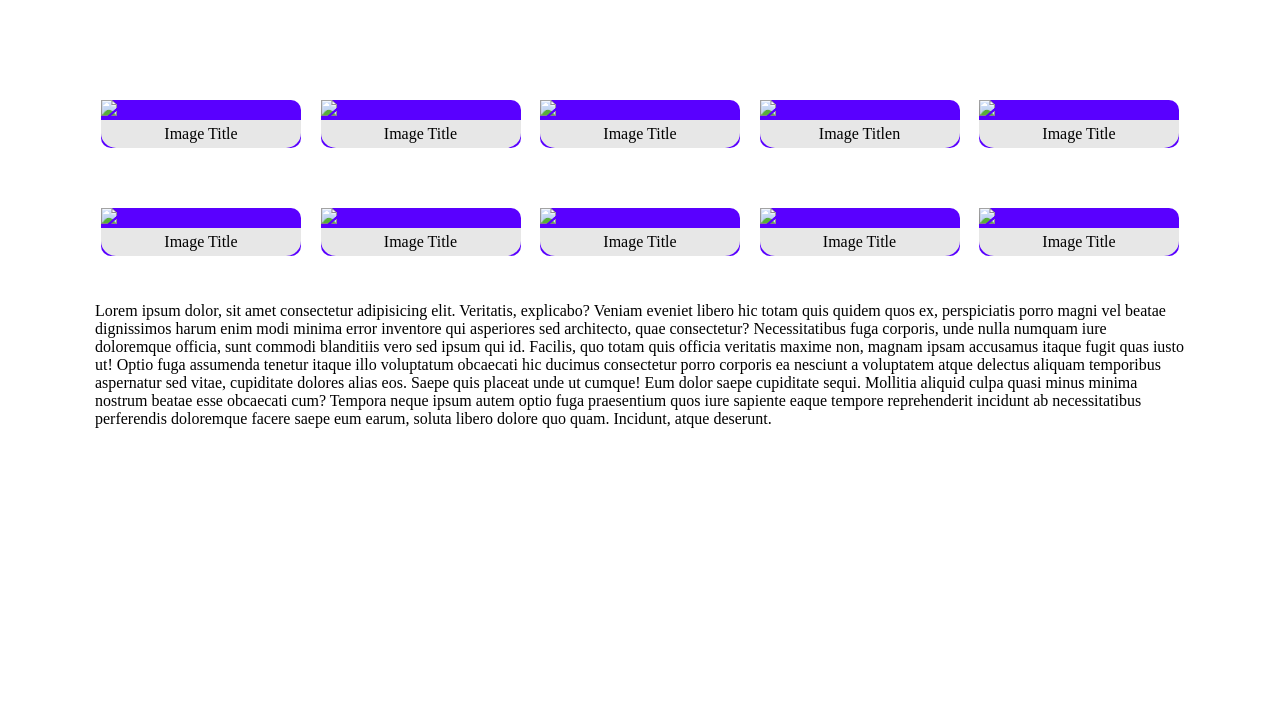
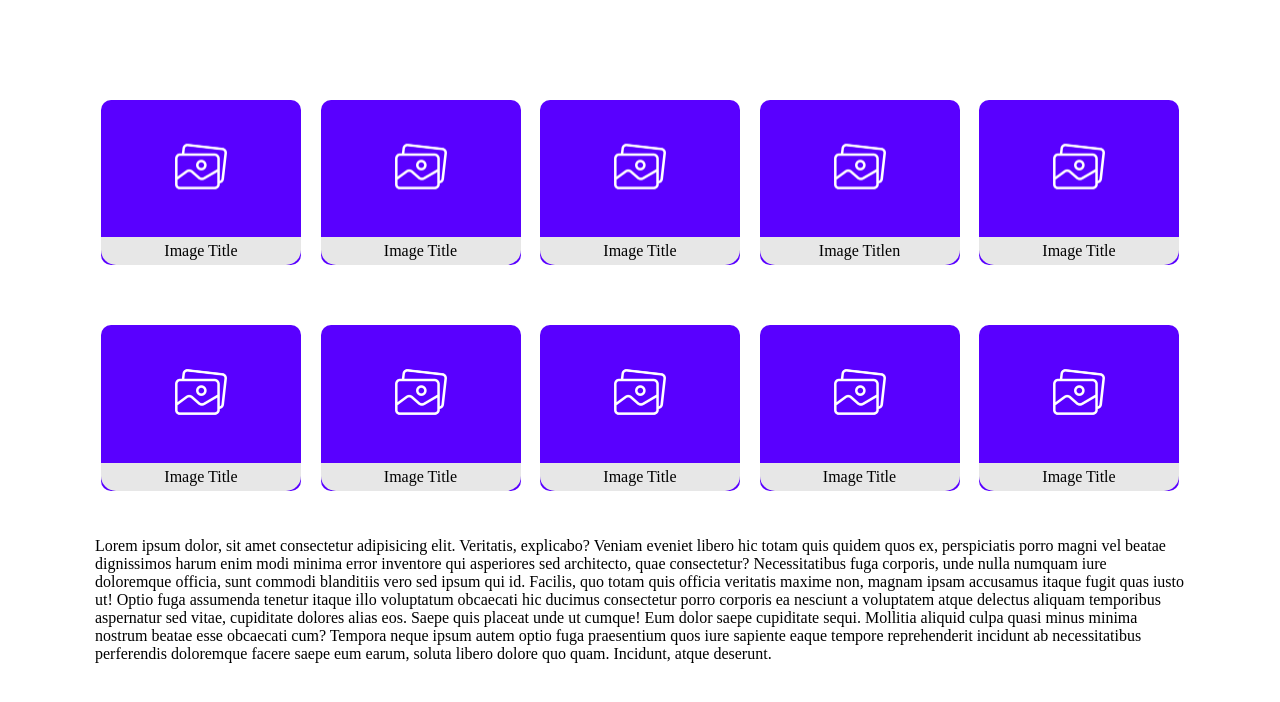
Before and after one commit to Antonio7557/responsive-galerija, a plain HTML site: page index.html in a window 1280 px wide. Drawn offline with Linux system fonts and the light colour scheme.

Commit message:
Update index.html

```diff
--- a/index.html
+++ b/index.html
@@ -79,52 +79,52 @@ body {
     <div id="galerija">
 
         <figure>
-            <img src="images/placeholder-image.png">
+            <img src="placeholder-image.png">
             <figcaption>Image Title</figcaption>
         </figure>
 
         <figure>
-            <img src="images/placeholder-image.png">
+            <img src="placeholder-image.png">
             <figcaption>Image Title</figcaption>
         </figure>
 
         <figure>
-            <img src="images/placeholder-image.png">
+            <img src="placeholder-image.png">
             <figcaption>Image Title</figcaption>
         </figure>
 
         <figure>
-            <img src="images/placeholder-image.png">
+            <img src="placeholder-image.png">
             <figcaption>Image Titlen</figcaption>
         </figure>
 
         <figure>
-            <img src="images/placeholder-image.png">
+            <img src="placeholder-image.png">
             <figcaption>Image Title</figcaption>
         </figure>
 
         <figure>
-            <img src="images/placeholder-image.png">
+            <img src="placeholder-image.png">
             <figcaption>Image Title</figcaption>
         </figure>
 
         <figure>
-            <img src="images/placeholder-image.png">
+            <img src="placeholder-image.png">
             <figcaption>Image Title</figcaption>
         </figure>
 
         <figure>
-            <img src="images/placeholder-image.png">
+            <img src="placeholder-image.png">
             <figcaption>Image Title</figcaption>
         </figure>
 
         <figure>
-            <img src="images/placeholder-image.png">
+            <img src="placeholder-image.png">
             <figcaption>Image Title</figcaption>
         </figure>
 
         <figure>
-            <img src="images/placeholder-image.png">
+            <img src="placeholder-image.png">
             <figcaption>Image Title</figcaption>
         </figure>
 
```
